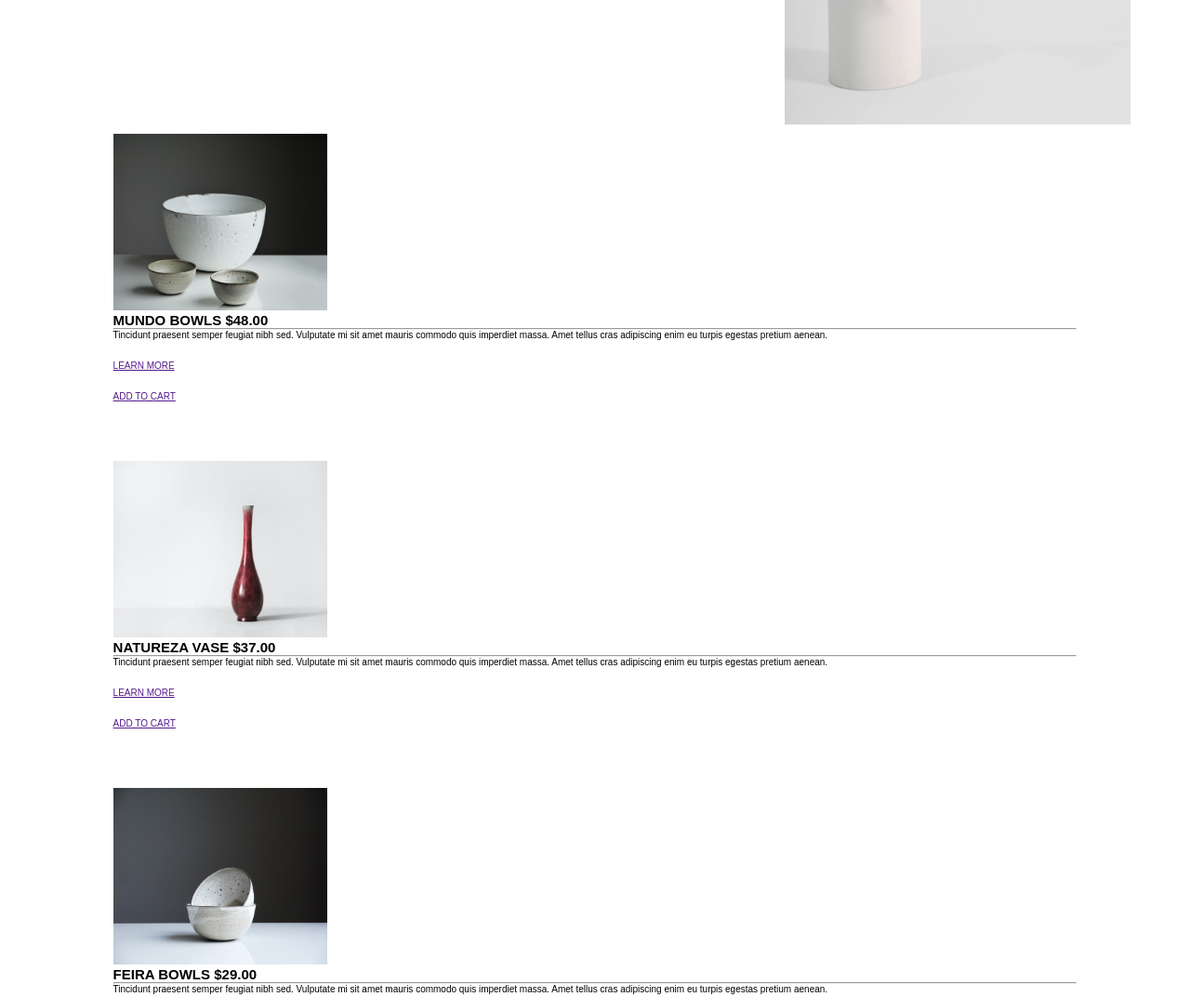
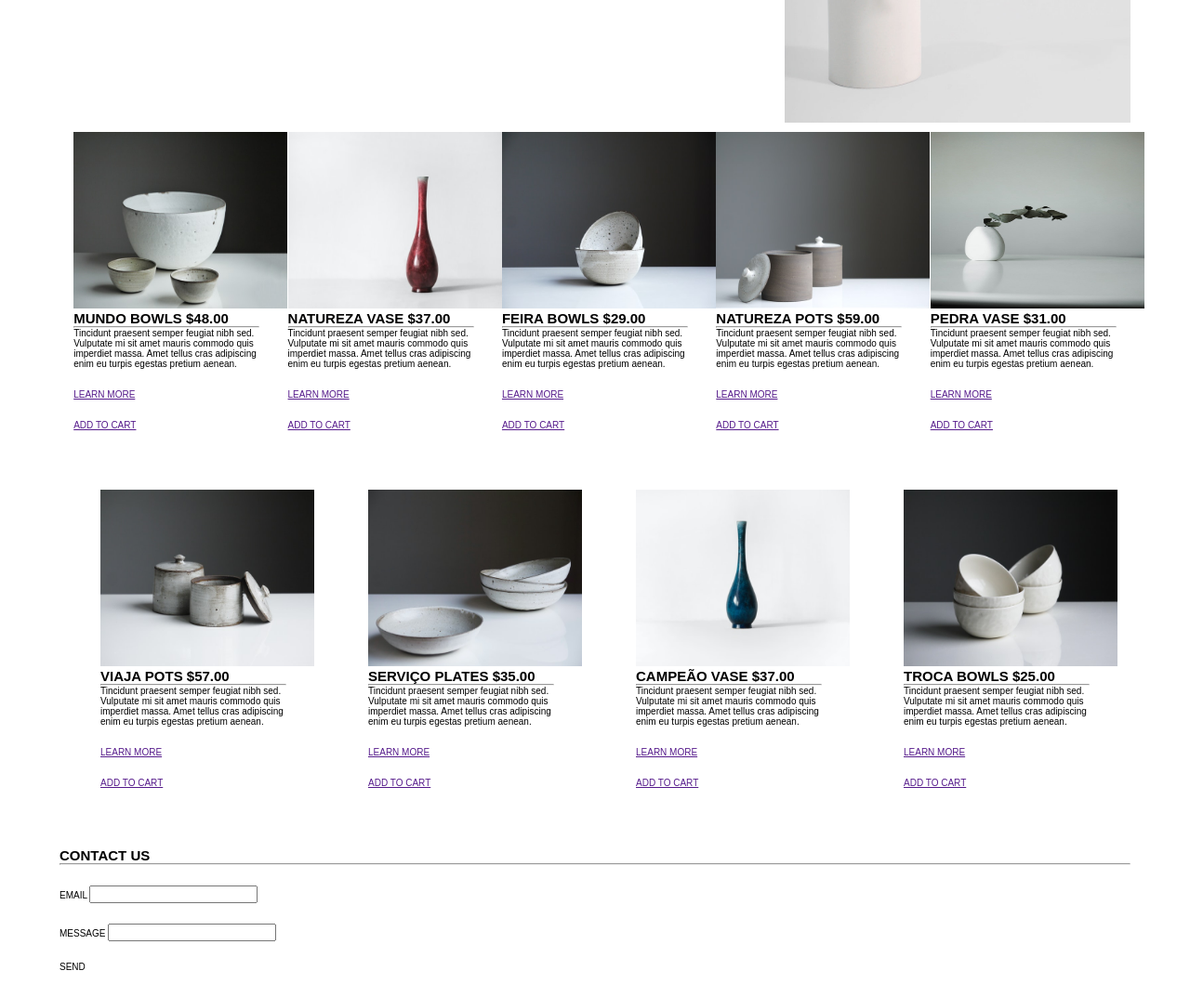
Before and after one commit to Lucy-Ruiz/front-end-project, a plain HTML site: page index.html in a window 1280 px wide. Shown: the part 1086-2159 px from the top of the page at 93% size. Drawn offline with Linux system fonts and the light colour scheme.

Commit message:
added links

```diff
--- a/index.html
+++ b/index.html
@@ -23,12 +23,13 @@
     </header>
     <hr></hr>
     <main>
-        <section class='Home'>
+        <section class='Home' id='Home'>
             <img src='assests/earl-wilcox-y3W0CzO063w-unsplash-alt.jpg' height='600'/>
-            <h1>CERAMICS CRAFTED BY HAND...</h1>
-            <h1>... FROM THE GROUND UP</h1>
+            <h1 style="float:right">CERAMICS CRAFTED BY HAND...</h1>
+            <h1 style="float:left">... FROM THE GROUND UP</h1>
         </section>
-        <section class='About'>
+        <br></br>
+        <section class='About' id='About'>
             <h1>ABOUT US</h1>
             <hr></hr>
             <img class='AboutImageVase1' src='assests/Vase_Dame_2048x2048.jpg' height='300'/>
@@ -46,13 +47,13 @@
             </p>
                 <br></br>
         </section>
-        <section class='Products'>
+        <section class='Products' id='Products'>
             <h1>OUR PRODUCTS</h1>
             <hr></hr>
                 <br></br>
         </section>
         <section class='AllProducts'>
-            <section class='MundoBowls'>
+            <section class='Product'>
                 <a href=''><img src='assests/tom-crew-7HuTGlUfQSo-unsplash.jpg' height='190' width='230'/></a>
                 <h2>MUNDO BOWLS $48.00</h2>
                 <hr></hr>
@@ -70,7 +71,7 @@
                     <br></br>
                     <br></br>
             </section>
-            <section class='NaturezaVase'>
+            <section class='Product'>
                 <a href=''><img src='assests/oriento-maVIpNNtmlQ-unsplash.jpg' height='190' width='230'/></a>
                 <h2>NATUREZA VASE $37.00</h2>
                 <hr></hr>
@@ -88,7 +89,7 @@
                     <br></br>
                     <br></br>
             </section>
-            <section class='FeiraBowls'>
+            <section class='Product'>
                 <a href=''><img src='assests/tom-crew-bgIO-u4GEfI-unsplash.jpg' height='190' width='230'/></a>
                 <h2>FEIRA BOWLS $29.00</h2>
                 <hr></hr>
@@ -106,7 +107,7 @@
                     <br></br>
                     <br></br>
             </section>
-            <section class='NaturezaPots'>
+            <section class='Product'>
                 <a href=''><img src='assests/tom-crew-3uwu5K0RtaE-unsplash.jpg' height='190' width='230'/></a>
                 <h2>NATUREZA POTS $59.00</h2>
                 <hr></hr>
@@ -124,7 +125,7 @@
                     <br></br>
                     <br></br>
             </section>
-            <section class='PedraVase'>
+            <section class='Product'>
                 <a href=''><img src='assests/linh-le-a0rE64YJDA4-unsplash.jpg' height='190' width='230'/></a>
                 <h2>PEDRA VASE $31.00</h2>
                 <hr></hr>
@@ -142,8 +143,8 @@
                     <br></br>
                     <br></br>
             </section>
-            <section class='ViajaPots'>
-                <a href=''><img src='assests/tom-crew-3uwu5K0RtaE-unsplash.jpg' height='190' width='230'/></a>
+            <section class='Product'>
+                <a href=''><img src='assests/tom-crew-oiZAQvxTcYQ-unsplash.jpg' height='190' width='230'/></a>
                 <h2>VIAJA POTS $57.00</h2>
                 <hr></hr>
                 <p>
@@ -160,7 +161,7 @@
                     <br></br>
                     <br></br>
             </section>
-            <section class='ServiçoPlates'>
+            <section class='Product'>
                 <a href=''><img src='assests/tom-crew-YA2E3d7a9Wo-unsplash.jpg' height='190' width='230'/></a>
                 <h2>SERVIÇO PLATES $35.00</h2>
                 <hr></hr>
@@ -178,7 +179,7 @@
                     <br></br>
                     <br></br>
             </section>
-            <section class='CampeãoVase'>
+            <section class='Product'>
                 <a href=''><img src='assests/oriento-l0ah3UBLppo-unsplash.jpg' height='190' width='230'/></a>
                 <h2>CAMPEÃO VASE $37.00</h2>
                 <hr></hr>
@@ -196,7 +197,7 @@
                     <br></br>
                     <br></br>
             </section>
-            <section class='TrocaBowls'>
+            <section class='Product'>
                 <a href=''><img src='assests/tom-crew-SITGdvztUdg-unsplash.jpg' height='190' width='230'/></a>
                 <h2>TROCA BOWLS $25.00</h2>
                 <hr></hr>
@@ -205,25 +206,25 @@
                 </p>
                     <br></br>
                 <p>
-                    <a href=''>LEARN MORE</a>
+                    <a href='''>LEARN MORE</a>
                 </p>
                     <br></br>
                 <p>
-                    <a href=''>ADD TO CART</a>
+                    <a href='''>ADD TO CART</a>
                 </p>
                     <br></br>
             </section>
         </section>
-            <section class='Contact'>
+            <section class='Contact' id='Contact'>
                 <h1>CONTACT US</h1>
                 <hr></hr>
                 <br></br>
                 <p>
-                    EMAIL
+                    EMAIL <input type='email'>
                 </p>
                 <br></br>
                 <p>
-                    MESSAGE
+                    MESSAGE <input type='text'>
                 </p>
                 <br></br>
                 <p>
--- a/styles/styles.css
+++ b/styles/styles.css
@@ -53,7 +53,7 @@ main section{
 }
 
 .my-class{
-    color:red;
+
 }
 
 .Home{}
@@ -72,26 +72,14 @@ main section{
 
 .AllProducts{
     display: flex;
+    flex-direction: row;
     flex-wrap: wrap;
-    justify-content: space-around;
 }
 
-
-.MundoBowls{
-    height: 500;
-    width: 500;
-}
-
-.NaturezaVase{
-
-}
-
-.FeiraBowls{
-
-}
-
-.NaturezaPots{
-
+.Product{
+    width: 20rem;
+    list-style-type: none;
+    text-decoration: none;
 }
 
 .Contact{
```
